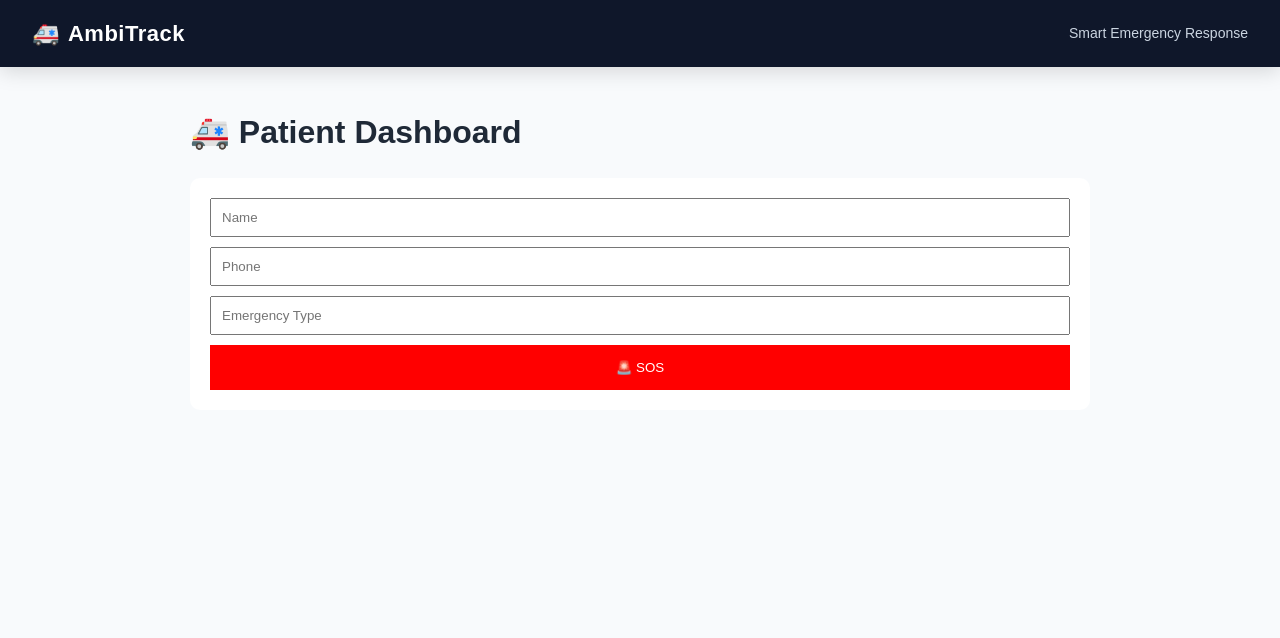
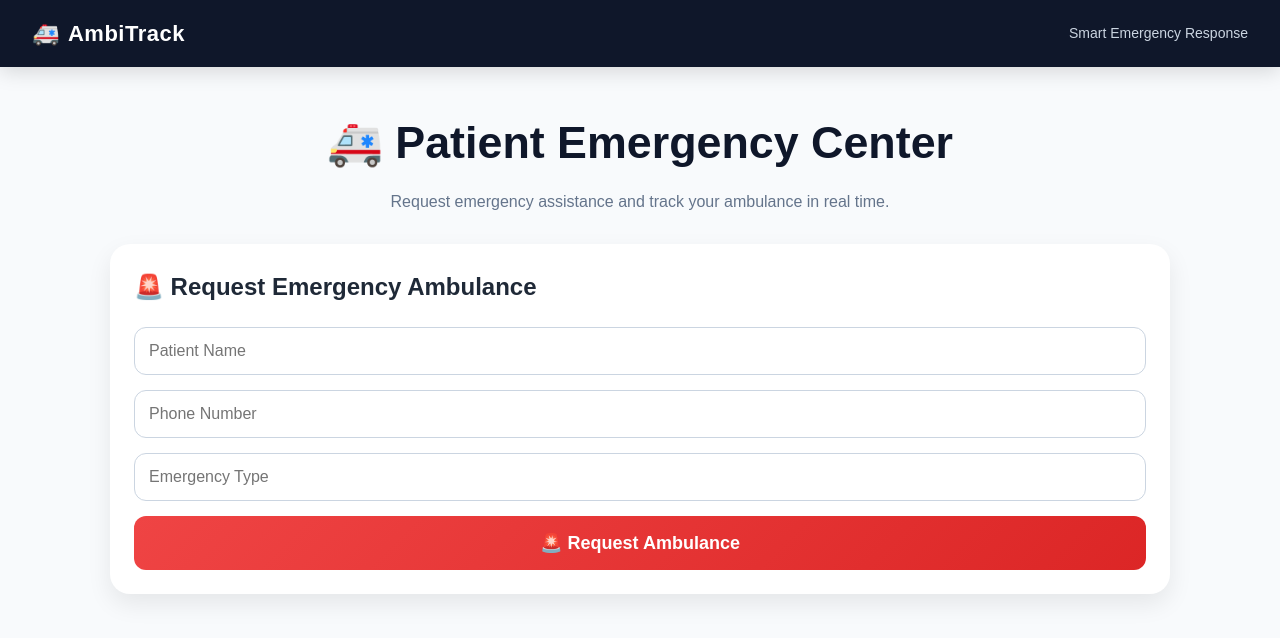
Before and after one commit to tazeendaniya-ux/ambitrack-frontend, a React (Vite) app: page /patient in a window 1280 px wide. Shown: the top 638 px of the page. Built offline with nearby package versions, Linux system fonts and the light colour scheme; no server answers.

Commit message:
Improve patient dashboard UI and add toast notifications

```diff
--- a/src/main.jsx
+++ b/src/main.jsx
@@ -5,7 +5,7 @@ import App from "./App";
 // Existing styles
 import "./styles/global.css";
 
-// New Day 1 Design System
+// Day 1 Design System
 import "./styles/theme.css";
 
 import "./utils/fixLeafletIcons";
@@ -13,11 +13,23 @@ import "./utils/fixLeafletIcons";
 import UserProvider from "./context/UserContext";
 import EmergencyProvider from "./context/EmergencyContext";
 
+// Toast
+import { Toaster } from "react-hot-toast";
+
 ReactDOM.createRoot(document.getElementById("root")).render(
   <React.StrictMode>
     <UserProvider>
       <EmergencyProvider>
+
+        <Toaster
+          position="top-right"
+          toastOptions={{
+            duration: 3000,
+          }}
+        />
+
         <App />
+
       </EmergencyProvider>
     </UserProvider>
   </React.StrictMode>
--- a/src/pages/PatientDashboard.jsx
+++ b/src/pages/PatientDashboard.jsx
@@ -3,6 +3,7 @@ import api from "../services/api";
 import MapView from "../components/MapView";
 import { motion } from "framer-motion";
 import { io } from "socket.io-client";
+import toast from "react-hot-toast";
 
 export default function PatientDashboard() {
   const [patientName, setPatientName] = useState("");
@@ -10,7 +11,6 @@ export default function PatientDashboard() {
   const [emergencyType, setEmergencyType] = useState("");
   const [latestEmergency, setLatestEmergency] = useState(null);
 
-  // Demo ambulance location
   const [ambulanceLocation, setAmbulanceLocation] = useState({
     lat: 17.42,
     lng: 78.41,
@@ -66,7 +66,7 @@ export default function PatientDashboard() {
             longitude: position.coords.longitude,
           });
 
-          alert("🚑 Emergency sent!");
+          toast.success("🚑 Emergency request sent!");
 
           setPatientName("");
           setPhone("");
@@ -75,10 +75,10 @@ export default function PatientDashboard() {
           fetchLatestEmergency();
         } catch (err) {
           console.log(err);
-          alert("Failed to send request");
+          toast.error("Failed to send request");
         }
       },
-      () => alert("Location error"),
+      () => toast.error("Location access denied"),
       {
         enableHighAccuracy: true,
         timeout: 15000,
@@ -121,7 +121,7 @@ export default function PatientDashboard() {
     return () => clearInterval(timer);
   }, []);
 
-  // ================= DEMO AMBULANCE MOVEMENT =================
+  // ================= DEMO MOVEMENT =================
   useEffect(() => {
     const moveAmbulance = setInterval(() => {
       setAmbulanceLocation((prev) => {
@@ -168,7 +168,7 @@ export default function PatientDashboard() {
   const getETA = (distance) => {
     if (!distance) return 0;
 
-    const averageSpeed = 40; // km/h
+    const averageSpeed = 40;
 
     return (distance / averageSpeed) * 60;
   };
@@ -187,24 +187,77 @@ export default function PatientDashboard() {
 
   return (
     <motion.div
+      initial={{ opacity: 0, y: 25 }}
+      animate={{ opacity: 1, y: 0 }}
+      transition={{ duration: 0.5 }}
       style={{
-        maxWidth: 900,
+        maxWidth: "1100px",
         margin: "40px auto",
+        padding: "0 20px",
       }}
     >
-      <h1>🚑 Patient Dashboard</h1>
+      {/* HEADER */}
+      <div
+        style={{
+          textAlign: "center",
+          marginBottom: "30px",
+        }}
+      >
+        <h1
+          style={{
+            fontSize: "2.8rem",
+            color: "#0F172A",
+            marginBottom: "10px",
+          }}
+        >
+          🚑 Patient Emergency Center
+        </h1>
+
+        <p
+          style={{
+            color: "#64748B",
+            fontSize: "1rem",
+          }}
+        >
+          Request emergency assistance and track your ambulance in real time.
+        </p>
+      </div>
+
+      {/* STATS */}
+      {latestEmergency && (
+        <div style={statsGrid}>
+          <div style={statCard}>
+            <h3>🚨 Status</h3>
+            <p style={statValue}>{latestEmergency.status}</p>
+          </div>
+
+          <div style={statCard}>
+            <h3>📍 Distance</h3>
+            <p style={statValue}>{distance.toFixed(2)} km</p>
+          </div>
+
+          <div style={statCard}>
+            <h3>⏳ ETA</h3>
+            <p style={statValue}>{eta.toFixed(0)} min</p>
+          </div>
+        </div>
+      )}
 
       {/* SOS FORM */}
       <div style={cardStyle}>
+        <h2 style={{ marginBottom: "20px" }}>
+          🚨 Request Emergency Ambulance
+        </h2>
+
         <input
-          placeholder="Name"
+          placeholder="Patient Name"
           value={patientName}
           onChange={(e) => setPatientName(e.target.value)}
           style={inputStyle}
         />
 
         <input
-          placeholder="Phone"
+          placeholder="Phone Number"
           value={phone}
           onChange={(e) => setPhone(e.target.value)}
           style={inputStyle}
@@ -218,31 +271,41 @@ export default function PatientDashboard() {
         />
 
         <button onClick={handleSOS} style={sosBtn}>
-          🚨 SOS
+          🚨 Request Ambulance
         </button>
       </div>
 
       {/* STATUS */}
       {latestEmergency && (
         <div style={cardStyle}>
-          <h3>Status: {latestEmergency.status}</h3>
+          <h2>🚑 Live Tracking Status</h2>
 
           <p>
-            Driver Location:{" "}
+            <strong>Driver Location:</strong>{" "}
             {ambulanceLocation
-              ? `${ambulanceLocation.lat.toFixed(6)}, ${ambulanceLocation.lng.toFixed(6)}`
+              ? `${ambulanceLocation.lat.toFixed(
+                  6
+                )}, ${ambulanceLocation.lng.toFixed(6)}`
               : "Not Connected"}
           </p>
 
-          <p>Distance: {distance.toFixed(2)} km</p>
+          <p>
+            <strong>Distance:</strong> {distance.toFixed(2)} km
+          </p>
 
-          <p>ETA: {eta.toFixed(0)} min</p>
+          <p>
+            <strong>ETA:</strong> {eta.toFixed(0)} minutes
+          </p>
         </div>
       )}
 
       {/* MAP */}
       {latestEmergency && (
         <div style={cardStyle}>
+          <h2 style={{ marginBottom: "20px" }}>
+            🗺️ Live Ambulance Map
+          </h2>
+
           <MapView
             patientLat={latestEmergency.latitude}
             patientLng={latestEmergency.longitude}
@@ -255,24 +318,52 @@ export default function PatientDashboard() {
   );
 }
 
+const statsGrid = {
+  display: "grid",
+  gridTemplateColumns: "repeat(auto-fit, minmax(220px, 1fr))",
+  gap: "20px",
+  marginBottom: "20px",
+};
+
+const statCard = {
+  background: "#fff",
+  borderRadius: "18px",
+  padding: "20px",
+  textAlign: "center",
+  boxShadow: "0 10px 25px rgba(0,0,0,0.08)",
+};
+
+const statValue = {
+  fontSize: "1.4rem",
+  fontWeight: "700",
+  marginTop: "10px",
+};
+
 const cardStyle = {
-  padding: 20,
-  marginTop: 20,
+  padding: "24px",
+  marginTop: "20px",
   background: "#fff",
-  borderRadius: 10,
+  borderRadius: "20px",
+  boxShadow: "0 10px 25px rgba(0,0,0,0.08)",
 };
 
 const inputStyle = {
   width: "100%",
-  padding: 10,
-  marginBottom: 10,
+  padding: "14px",
+  marginBottom: "15px",
+  borderRadius: "12px",
+  border: "1px solid #CBD5E1",
+  fontSize: "16px",
 };
 
 const sosBtn = {
   width: "100%",
-  padding: 15,
-  background: "red",
+  padding: "16px",
+  background: "linear-gradient(135deg,#EF4444,#DC2626)",
   color: "white",
   border: "none",
+  borderRadius: "12px",
   cursor: "pointer",
+  fontWeight: "700",
+  fontSize: "18px",
 };
```
Also changed, not shown: 1 other file (tests, documents, lock files or other folders).
